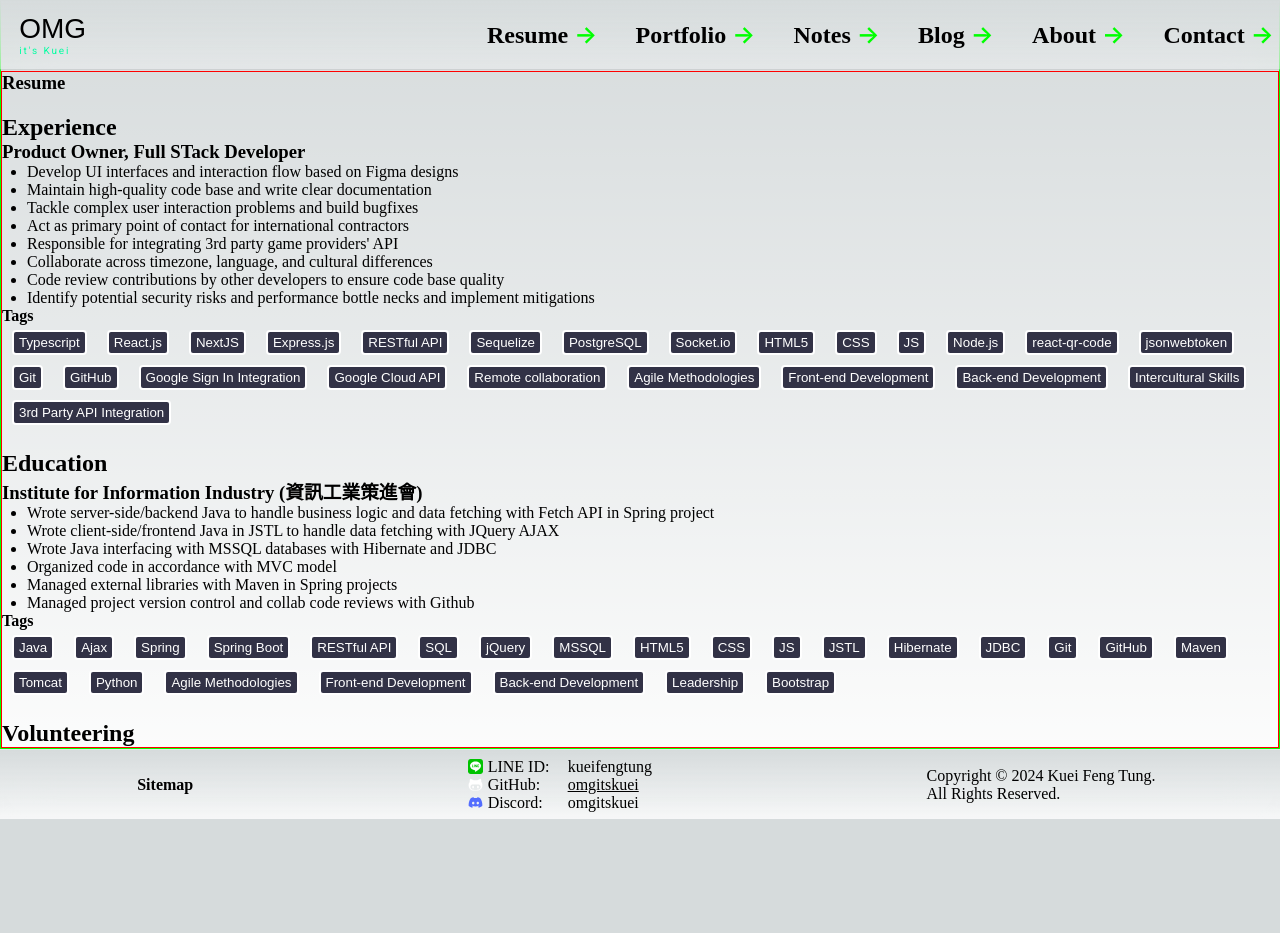
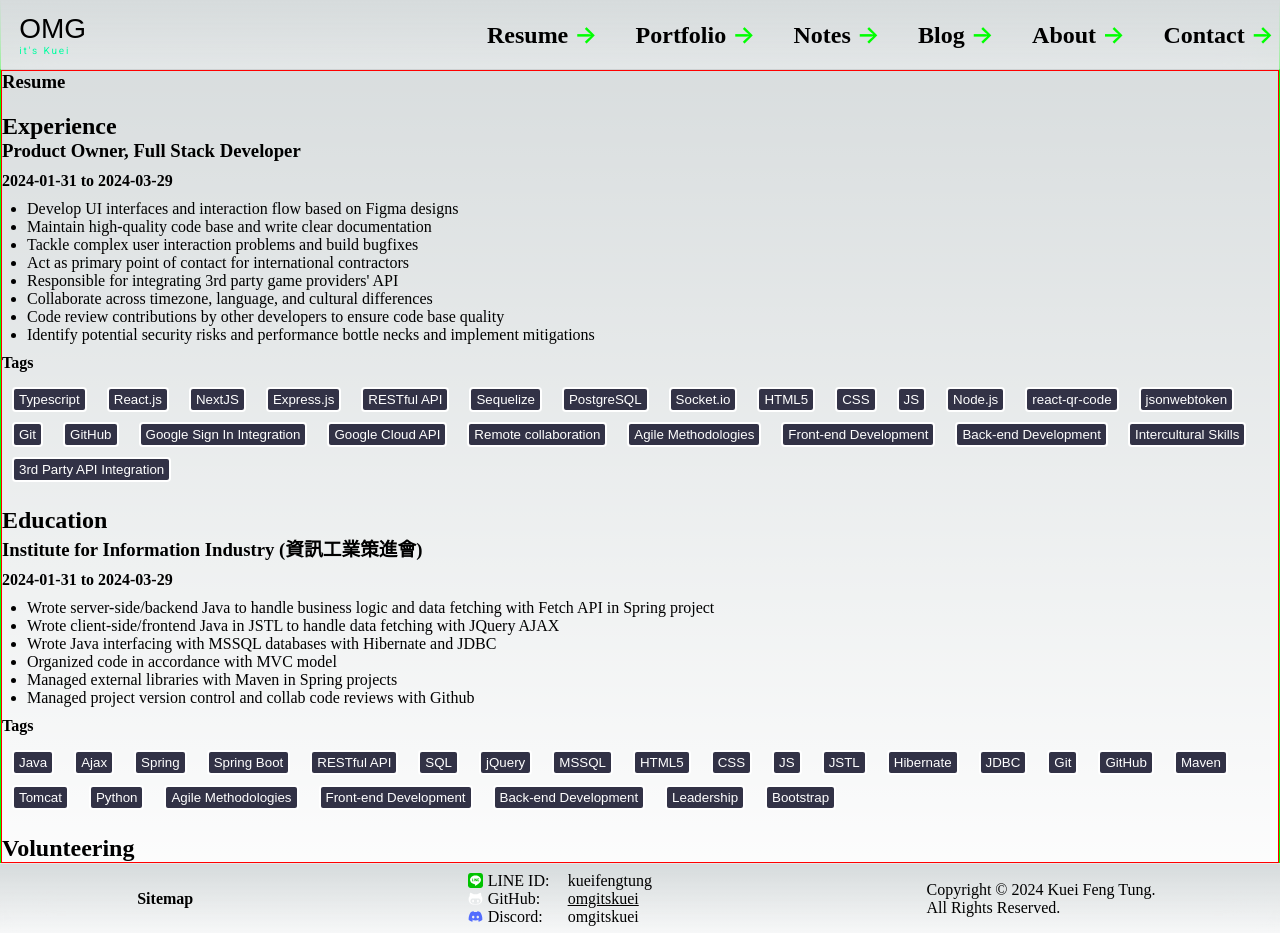
Before and after one commit to omgitskuei/omgitskuei.com, a Next.js app: page /resume in a window 1280 px wide. Before the commit the page ends 819 px from the top, so only its background shows below. Built offline with nearby package versions, Linux system fonts and the light colour scheme; a web font is replaced by a local one.

Commit message:
Add keys to map functions in subcomponents, small css updates

```diff
--- a/app/globals.css
+++ b/app/globals.css
@@ -89,7 +89,8 @@ main {
     justify-content: space-between;
     align-items: center;
     min-height: calc(100vh - 70px);
-    border: 1px solid lime;
+    border-left: 1px solid lime;
+    border-right: 1px solid lime;
     z-index: 1;
 }
 
--- a/app/page.module.css
+++ b/app/page.module.css
@@ -18,7 +18,8 @@
         justify-content: space-between;
         align-items: center;
         min-height: calc(100vh - 70px);
-        border: 1px solid lime;
+        border-left: 1px solid lime;
+        border-right: 1px solid lime;
         z-index: 1;
     }
 
--- a/app/resume/page.tsx
+++ b/app/resume/page.tsx
@@ -43,17 +43,26 @@ export default function Page() {
         tags: string[],
     }) => {
         return (
-            <div>
+            <div style={{
+                display: "flex",
+                flexDirection: "column",
+                gap: "10px"
+            }}>
                 <h3>{title}</h3>
+                <h4>2024-01-31 to 2024-03-29</h4>
                 <ul style={{
                     marginLeft: "25px"
                 }}>
-                    {details.map(detail => (<li>{detail}</li>))}
+                    {details.map(detail => (<li key={`key_${detail}`}>{detail}</li>))}
                 </ul>
-                <div>
+                <div style={{
+                    display: "flex",
+                    flexDirection: "column",
+                    gap: "10px"
+                }}>
                     <h4>Tags</h4>
                     <div>
-                        {tags.map(tag => (<Tag label={tag}></Tag>))}
+                        {tags.map(tag => (<Tag key={`key_${tag}`} label={tag}></Tag>))}
                     </div>
                 </div>
             </div>
@@ -73,7 +82,7 @@ export default function Page() {
                 <h1>Resume</h1>
                 <section id="experience">
                     <h2>Experience</h2>
-                    <Item title={"Product Owner, Full STack Developer"}
+                    <Item title={"Product Owner, Full Stack Developer"}
                         details={[
                             "Develop UI interfaces and interaction flow based on Figma designs",
                             "Maintain high-quality code base and write clear documentation",
@@ -92,6 +101,7 @@ export default function Page() {
                             ]}>
                     </Item>
                 </section>
+
                 <section id="education">
                     <h2>Education</h2>
                     <Item title={"Institute for Information Industry (資訊工業策進會)"}
@@ -112,6 +122,7 @@ export default function Page() {
                     </Item>
 
                 </section>
+
                 <section id="volunteering">
                     <h2>Volunteering</h2>
 
```
